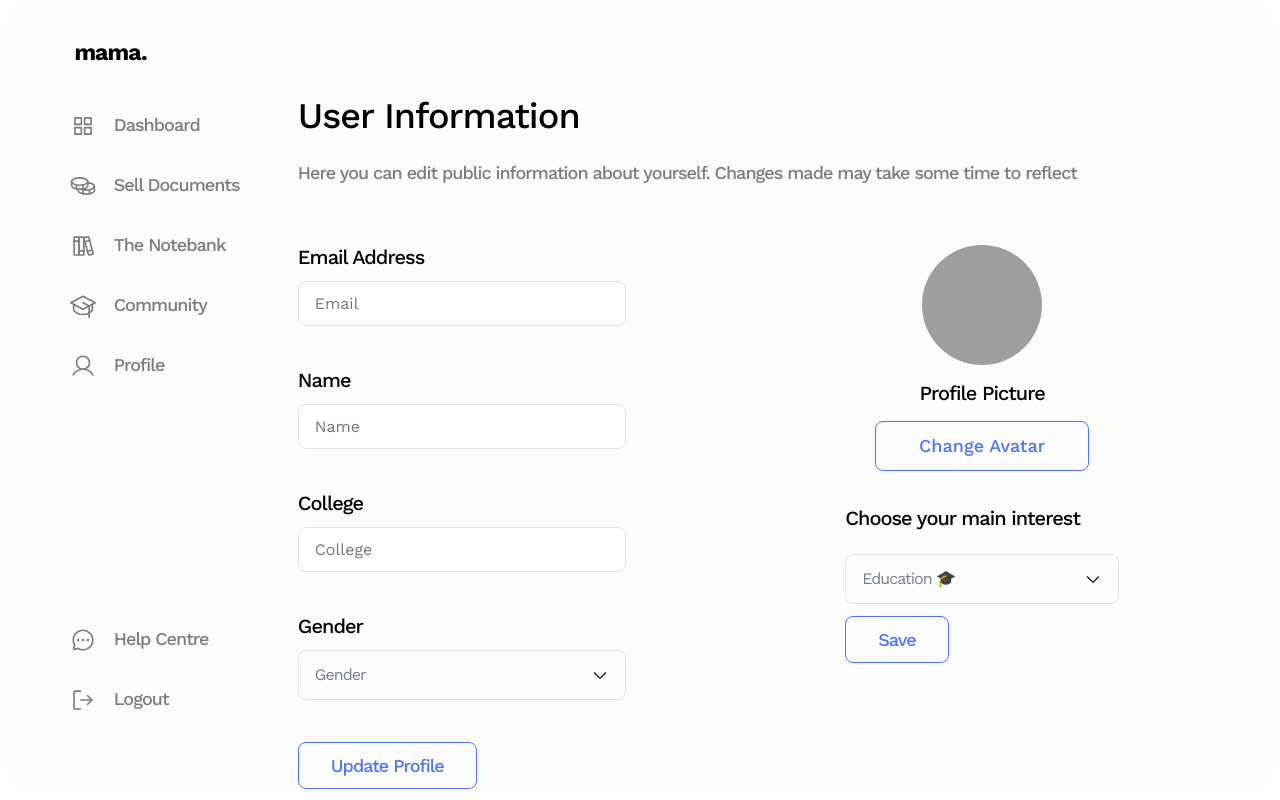
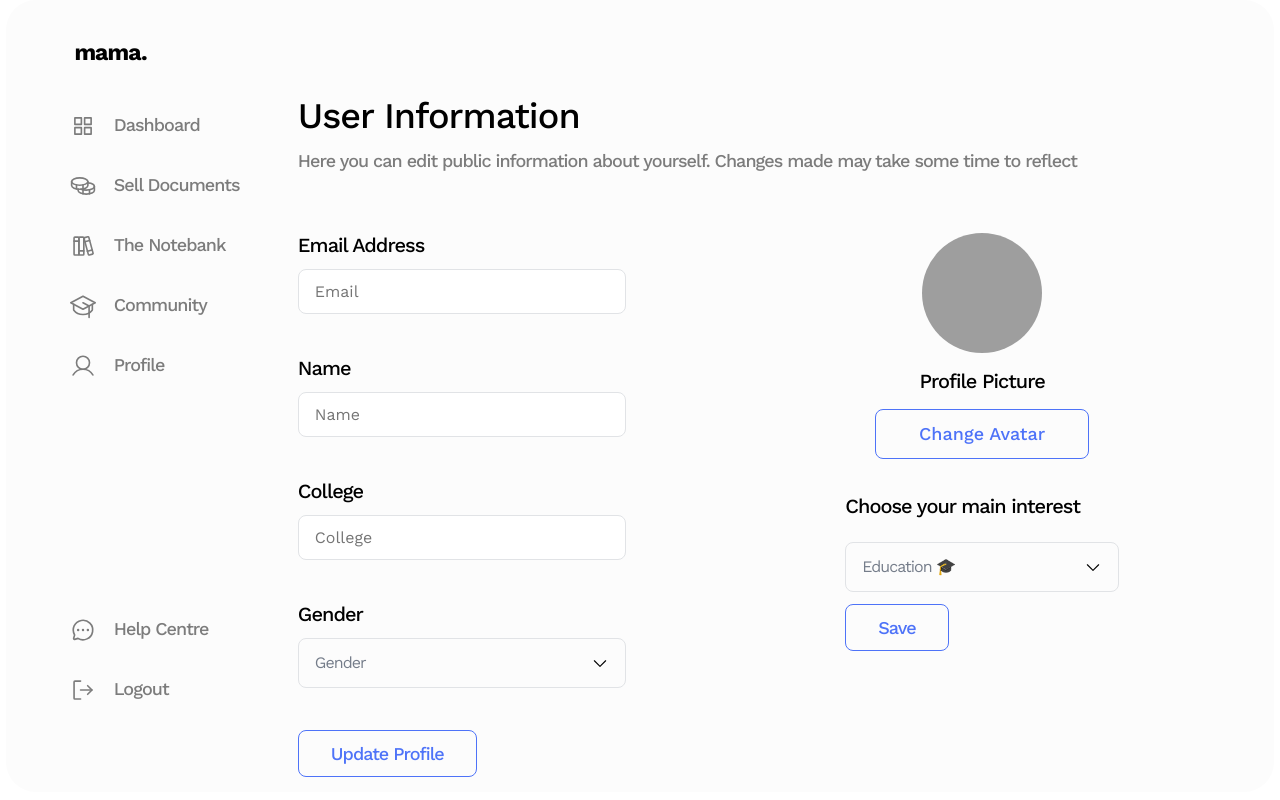
Before and after one commit to pyANSH/trf-mama, a React (Vite) app in the folder frontend/: page /dashboard in a window 1280 px wide. Both pictures are taken after a click on the element "Profile". Built offline with nearby package versions, Linux system fonts and the light colour scheme; grey boxes are pictures that could not be loaded.

Commit message:
fix : gap between header title and subtitle

```diff
--- a/frontend/src/pages/Dashboard/components/Profile.tsx
+++ b/frontend/src/pages/Dashboard/components/Profile.tsx
@@ -23,7 +23,7 @@ const Container = styled.div`
 const Header = styled.div`
   display: flex;
   flex-direction: column;
-  gap: 24px;
+  gap: 12px;
 `;
 
 const Topic = styled.p`
@@ -381,12 +381,8 @@ function Profile() {
 	return (
 		<Container>
 			<Header>
-				<Topic>User Information</Topic>
-
-				<Caption>
-          Here you can edit public information about yourself. Changes made may
-          take some time to reflect
-				</Caption>
+				<Topic>{'User Information'}</Topic>
+				<Caption>{'Here you can edit public information about yourself. Changes made may take some time to reflect'}</Caption>
 			</Header>
 			<MainContainer>
 				<LeftContainer>
```
